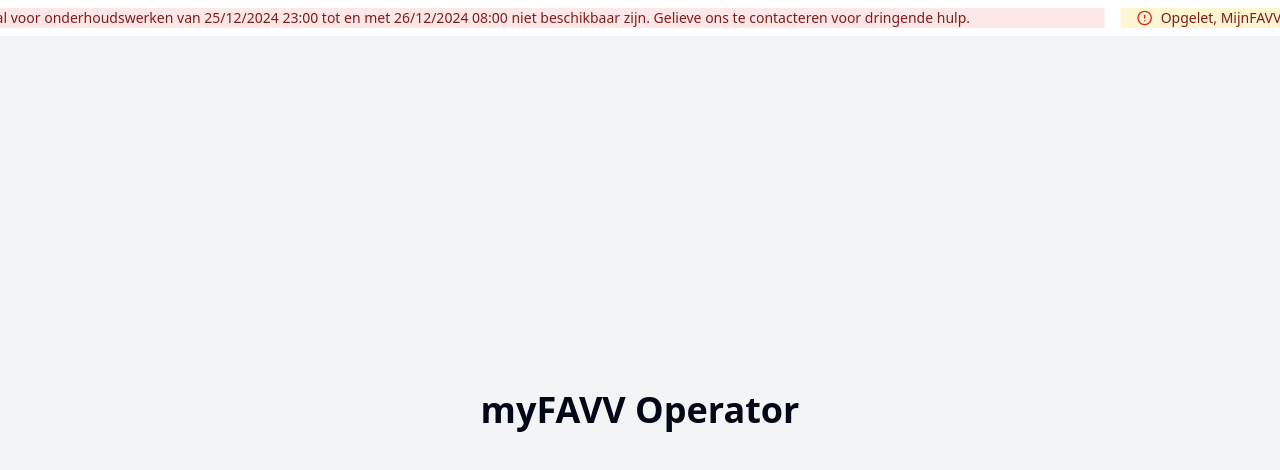
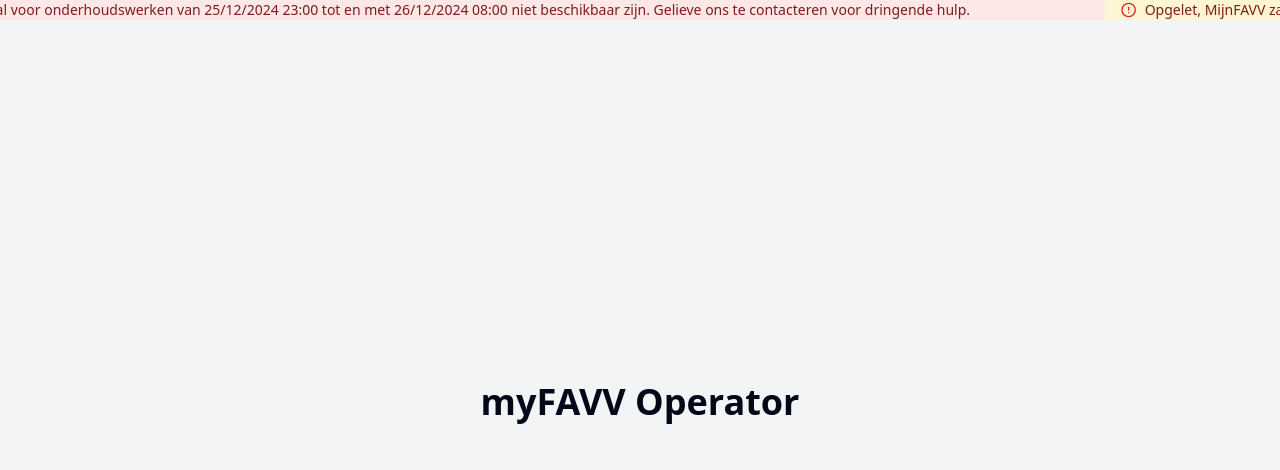
Before and after one commit to JazzyLeopard/banner-track-trace, a React (Vite) app: page / in a window 1280 px wide. Shown: the top 470 px of the page. Built offline with nearby package versions, Linux system fonts and the light colour scheme.

Commit message:
Fix background visibility issue
Update the parent div's styling to ensure child divs occupy the full height, preventing the parent's white background from being visible.
[skip gpt_engineer]

```diff
--- a/src/components/MaintenanceBanner.tsx
+++ b/src/components/MaintenanceBanner.tsx
@@ -16,16 +16,16 @@ const MaintenanceBanner = ({ className }: MaintenanceBannerProps) => {
 
   return (
     <div className={cn(
-      "overflow-hidden py-2 relative",
+      "overflow-hidden relative h-full",
       className
     )}>
-      <div className="animate-banner flex whitespace-nowrap items-center gap-4">
+      <div className="animate-banner flex whitespace-nowrap items-stretch h-full">
         {bannerStyles.map((style, index) => (
           <div
             key={index}
             className={cn(
               style,
-              "flex items-center gap-2 px-4 min-w-full"
+              "flex items-center gap-2 px-4 min-w-full h-full"
             )}
           >
             <AlertCircle className="h-4 w-4 text-red-600 shrink-0" />
@@ -37,7 +37,7 @@ const MaintenanceBanner = ({ className }: MaintenanceBannerProps) => {
         {/* Duplicate first banner to create seamless loop */}
         <div className={cn(
           bannerStyles[0],
-          "flex items-center gap-2 px-4 min-w-full"
+          "flex items-center gap-2 px-4 min-w-full h-full"
         )}>
           <AlertCircle className="h-4 w-4 text-red-600 shrink-0" />
           <span className="text-red-900 text-sm">
```
